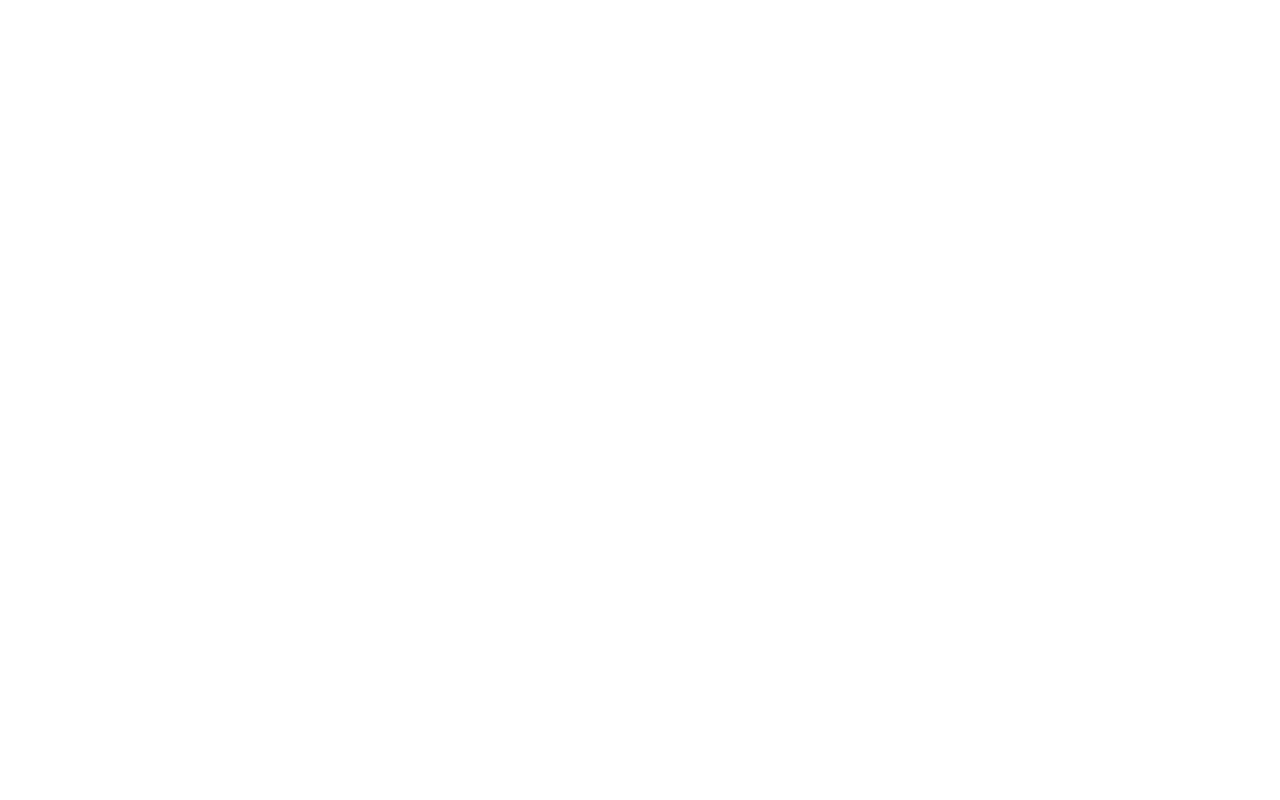
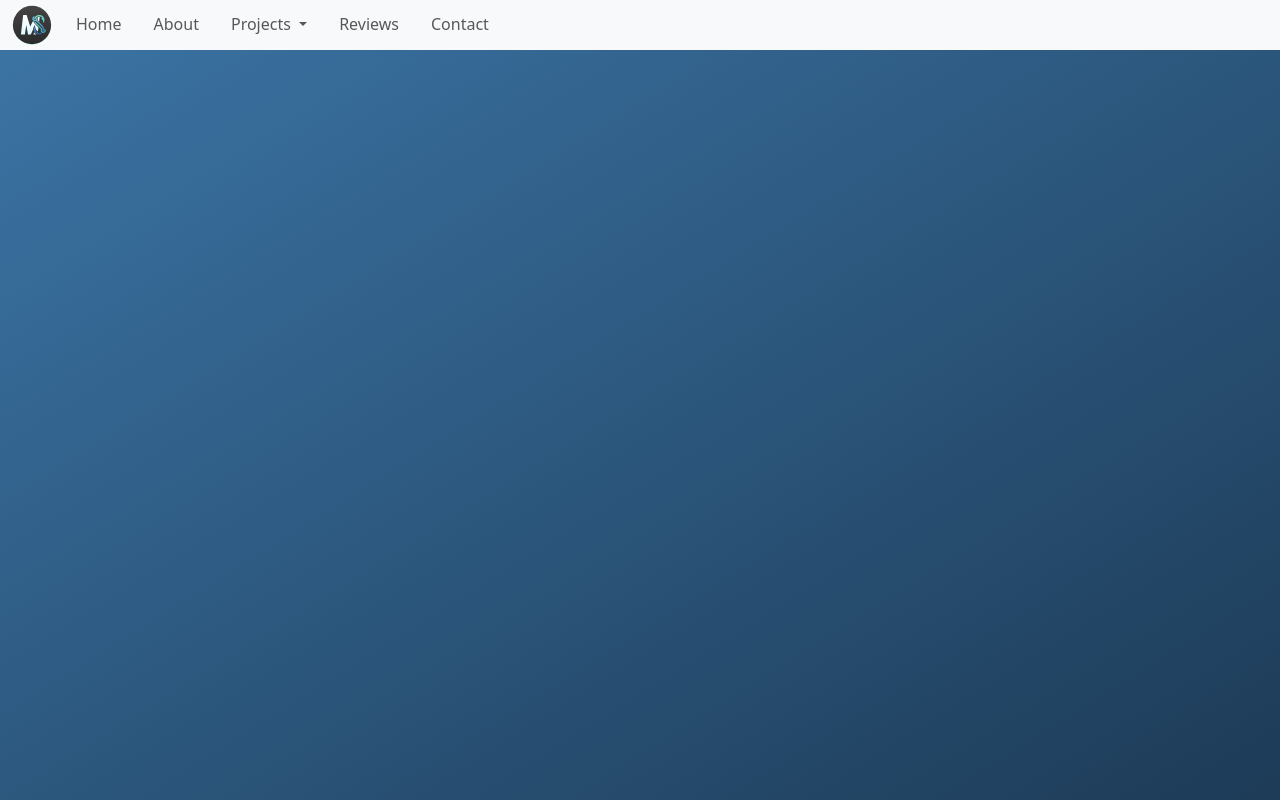
Before and after one commit to mtswinson/resume-website, a website: page index.html in a window 1280 px wide. Drawn offline with nearby package versions, Linux system fonts and the light colour scheme.

Commit message:
set language, included metadata, set temp title, added navigation bar, added nav button placeholders, added mobile functionality, added custom styles file back, added background, replaced old logo with new svg

```diff
--- /dev/null
+++ b/css/styles.css
@@ -0,0 +1,22 @@
+html body {
+    height: 100%;
+    margin: 0;
+}
+
+/*
+logo colors:
+    dark-green: #2CA3BF
+    light-green: #74E8CF
+    light-blue: #7AD7EC
+    dark-blue: #2A58A1
+*/
+
+.gradient-bg {
+    background: linear-gradient(to bottom right, #3C75A6, #1D3B57);
+    min-height: 100vh;
+  }
+
+  .navbar-brand img {
+    width: 40px;
+    height: 40px;
+}
--- a/index.html
+++ b/index.html
@@ -1,9 +1,52 @@
 <!DOCTYPE html>
-<html>
+<html lang="en">
     <head>
-        <link rel="stylesheet" href="node_modules/bootstrap/dist/css/bootstrap.min.css">
+        <meta charset="UTF-8">
+        <meta http-equiv="X-UA-Compatible" content="IE=edge">
+        <meta name="viewport" content="width=device-width, initial-scale=1.0">
+        <title>resume-website</title>
+        <link rel="stylesheet" href="node_modules/bootstrap/dist/css/bootstrap.css">
+        <link rel="stylesheet" href="css/styles.css">
     </head>
-    <body>
-        <script src="node_modules/bootstrap/dist/js/bootstrap.bundle.min.js"></script>
+    <body class="gradient-bg">
+        <!--Navigation Bar-->
+        <nav class="navbar navbar-expand-lg bg-body-tertiary py-0">
+            <div class="container-fluid">
+                <span class="navbar-brand">
+                    <img src="images/home/ms_logo.svg" alt="home-logo">
+                </span>
+                <button class="navbar-toggler me-auto" type="button" data-bs-toggle="collapse" data-bs-target="#navbarContent"
+                    aria-controls="navbarContent">
+                    <span class="navbar-toggler-icon"></span>
+                </button>
+                <div class="collapse navbar-collapse" id="navbarContent">
+                <ul class="navbar-nav nav-underline me-auto mb-2 mb-lg-0">
+                    <li class="nav-item">
+                    <a class="nav-link d-inline-block" href="#">Home</a>
+                    </li>
+                    <li class="nav-item">
+                    <a class="nav-link d-inline-block" href="#">About</a>
+                    </li>
+                    <li class="nav-item dropdown">
+                        <a class="nav-link dropdown-toggle d-inline-block" role="button" data-bs-toggle="dropdown">
+                            Projects
+                        </a>
+                        <ul class="dropdown-menu">
+                            <li><a class="dropdown-item" href="#">Project 1</a></li>
+                            <li><a class="dropdown-item" href="#">Project 2</a></li>
+                            <li><a class="dropdown-item" href="#">Project 3</a></li>
+                        </ul>
+                    </li>
+                    <li class="nav-item">
+                    <a class="nav-link d-inline-block" href="#">Reviews</a>
+                    </li>
+                    <li class="nav-item">
+                    <a class="nav-link d-inline-block" href="#">Contact</a>
+                    </li>
+                </div>
+            </div>
+        </nav>
+        <!--Cause/Pillars/Villians-->
+        <script src="node_modules/bootstrap/dist/js/bootstrap.bundle.js"></script>
     </body>
 </html>
```
Also changed, not shown: images/home/logo.png (deleted), images/home/ms_logo.svg (added).
